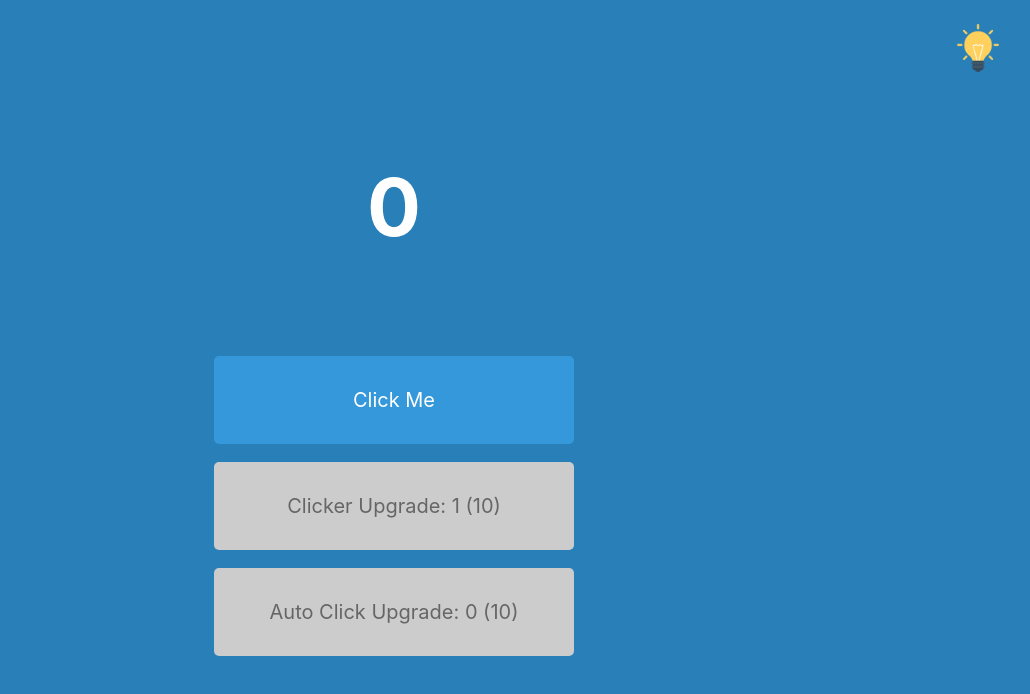
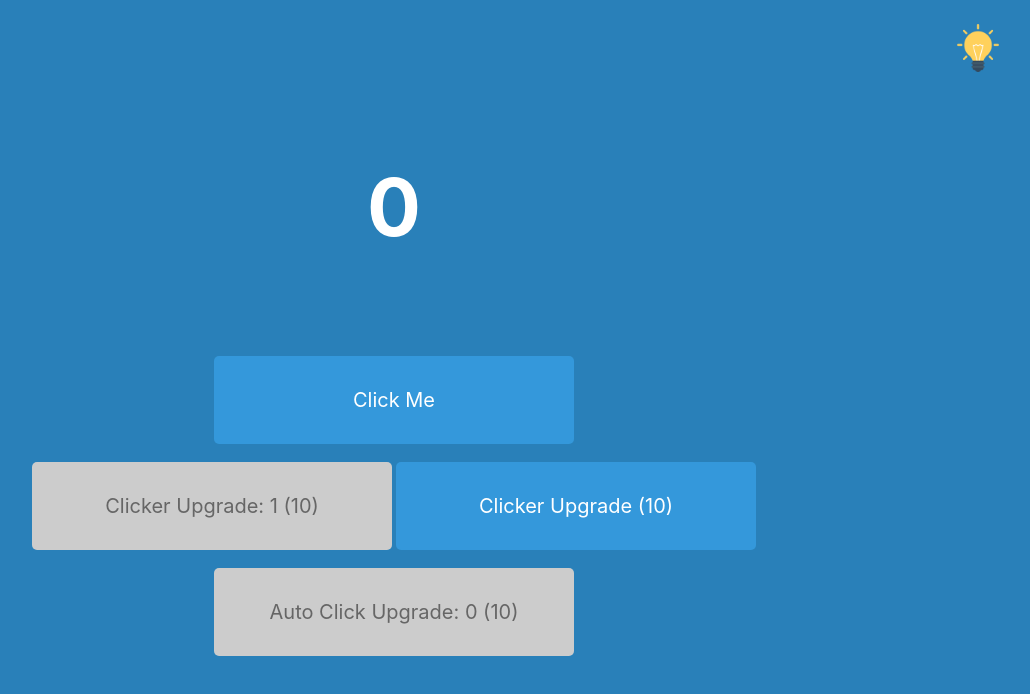
Before and after one commit to DuffyAdams/myPortfolioWebsite, a plain HTML site: page clicker.html in a window 1280 px wide. Shown: the whole page, without its empty margins (246-1276 px from the left). Drawn offline with Linux system fonts and the light colour scheme.

Commit message:
testing4

```diff
--- a/clicker.html
+++ b/clicker.html
@@ -37,6 +37,14 @@
       >
         Clicker Upgrade (10)
       </button>
+      <button
+      data-type="upgradeIcon"
+      class="button_container"
+      onclick="buyUpgradeFunc()"
+      id="upgrade"
+    >
+      Clicker Upgrade (10)
+    </button>
       <br /><br />
       <button
         data-type="autoClick"
```
Also changed, not shown: 1 other file.
